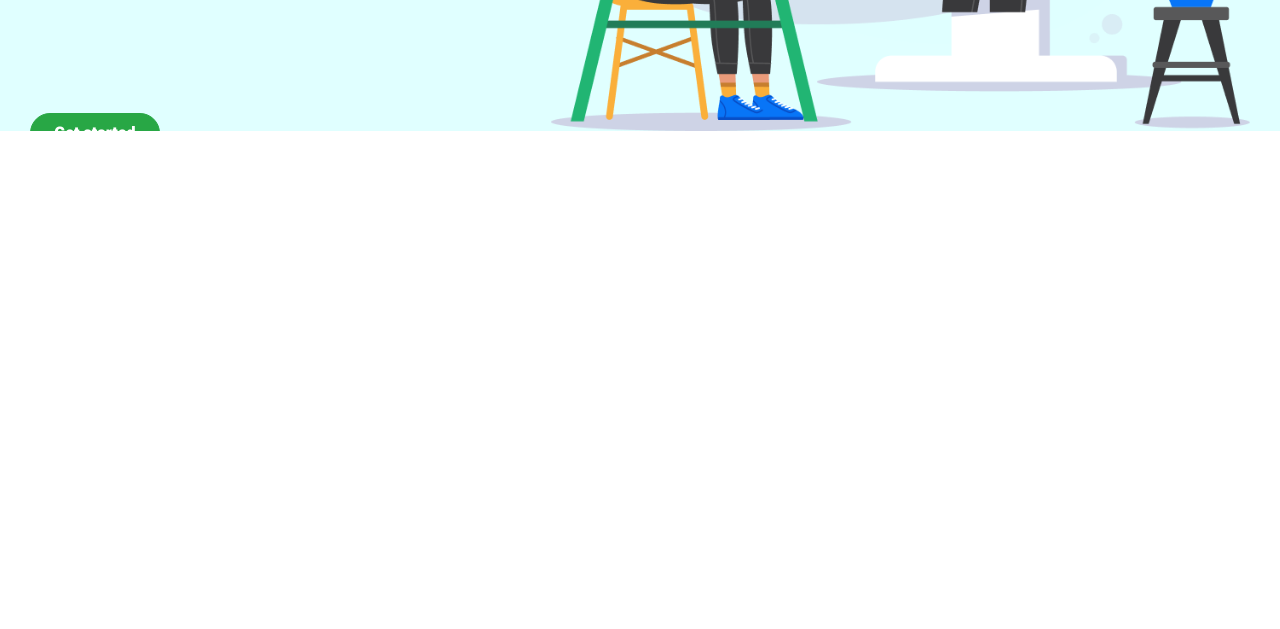
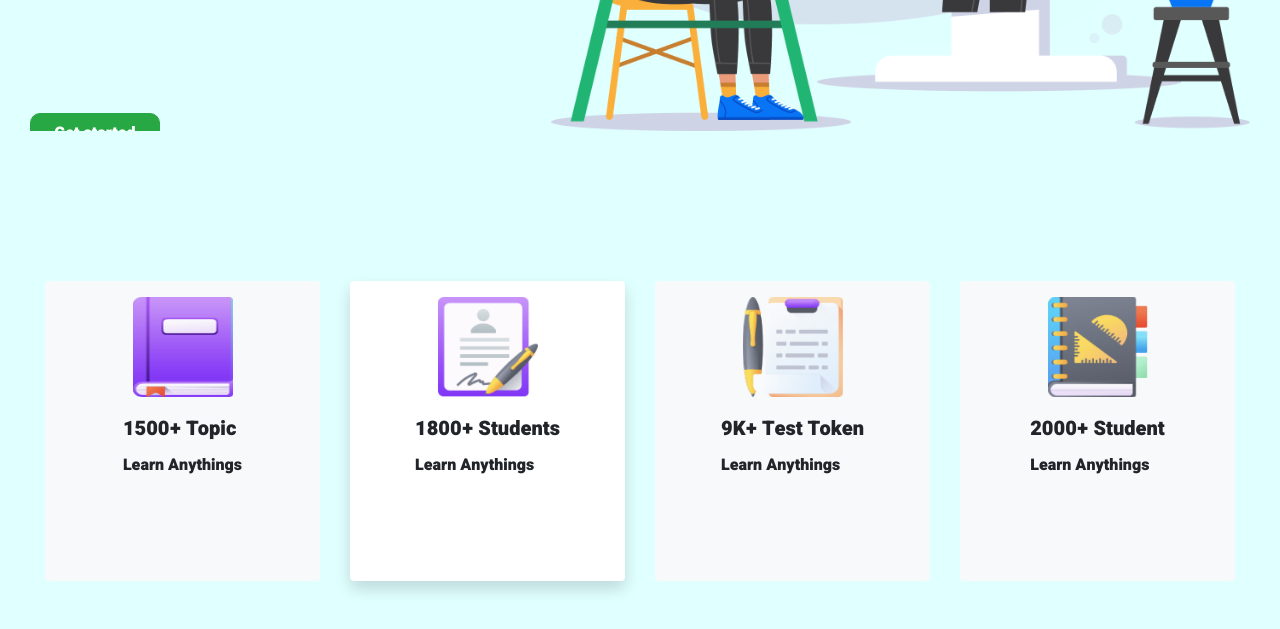
Before and after one commit to jobayrulhasan/Electronic-school, a plain HTML site: page index.html in a window 1280 px wide. Shown: the part 422-1051 px from the top of the page. Before the commit the page ends 800 px from the top, so only its background shows below. Drawn offline with nearby package versions, Linux system fonts and the light colour scheme.

Commit message:
second portion added

```diff
--- a/index.html
+++ b/index.html
@@ -39,6 +39,7 @@
         </div>
       </nav>
 
+
       <div class="container">
         <div id="carouselExampleControls" class="carousel slide" data-ride="carousel">
             <div class="carousel-inner">
@@ -55,7 +56,7 @@
                          <p> <button class="btn btn-success haroon">Get started</button></p>
                       </div>
                       <div class="col-md-7">
-                          <img src="Photos/cartoon.png" class="d-block w-100" alt="...">
+                        <img src="Photo/cartoon.png" class="d-block w-100" alt="...">
                       </div>
                   </div>
               </div>
@@ -63,7 +64,38 @@
 </div>
 
 
-
+<div class="container">
+<div class="card-deck">
+  <div class="card d-flex justify-content-between align-items-center shadow-none p-3 mb-5 bg-light rounded">
+    <img src="icon/book.png" class="card-img-top" alt="...">
+    <div class="card-body">
+      <h5 class="card-title">1500+ Topic</h5>
+      <p class="card-text">Learn Anythings</p>
+    </div>
+  </div>
+  <div class="card d-flex justify-content-between align-items-center shadow p-3 mb-5 bg-white rounded">
+    <img src="icon/student.png" class="card-img-top" alt="...">
+    <div class="card-body">
+      <h5 class="card-title">1800+ Students</h5>
+      <p class="card-text">Learn Anythings</p>
+    </div>
+  </div>
+  <div class="card d-flex justify-content-between align-items-center shadow-none p-3 mb-5 bg-light rounded">
+    <img src="icon/test.png" class="card-img-top" alt="...">
+    <div class="card-body">
+      <h5 class="card-title">9K+ Test Token</h5>
+      <p class="card-text">Learn Anythings</p>
+    </div>
+  </div>
+  <div class="card d-flex justify-content-between align-items-center shadow-none p-3 mb-5 bg-light rounded">
+    <img src="icon/Students.png" class="card-img-top" alt="...">
+    <div class="card-body">
+      <h5 class="card-title">2000+ Student</h5>
+      <p class="card-text">Learn Anythings</p>
+    </div>
+  </div>
+</div>
+</div>
 
                 <script src="https://code.jquery.com/jquery-3.5.1.slim.min.js" integrity="sha384-DfXdz2htPH0lsSSs5nCTpuj/zy4C+OGpamoFVy38MVBnE+IbbVYUew+OrCXaRkfj" crossorigin="anonymous"></script>
             <script src="https://cdn.jsdelivr.net/npm/popper.js@1.16.0/dist/umd/popper.min.js" integrity="sha384-Q6E9RHvbIyZFJoft+2mJbHaEWldlvI9IOYy5n3zV9zzTtmI3UksdQRVvoxMfooAo" crossorigin="anonymous"></script>
--- a/style.css
+++ b/style.css
@@ -17,20 +17,22 @@ body{
 .container{
     background-color:lightcyan;
    max-width: 650em;
-
 }
 .haroon{
     margin-top: 100px;
     width: 130px;
     height: 40px;
-    border-radius:2em;
+    border-radius:10px;
 }
-.abrar{
-    color:green;
+.card{
+    margin-top: 150px;
+    padding: 10px 30px;
+    border-radius: 20px;
+    border: none;
+    width: 90px;
+    height: 300px;
 }
-.arafin{
-    color:lightslategrey;
+.card img{
+    width: 100px;
+    height: 100px;
 }
-.haroon button{
-    flex: auto;
-}
```
Also changed, not shown: photo/Man.png (renamed from Photos/Man.png), photo/cartoon.png (renamed from Photos/cartoon.png), photo/front book.png (renamed from Photos/front book.png), photo/girl.png (renamed from Photos/girl.png), photo/open book.png (renamed from Photos/open book.png). Lines whose indentation alone changed are shown as unchanged.
